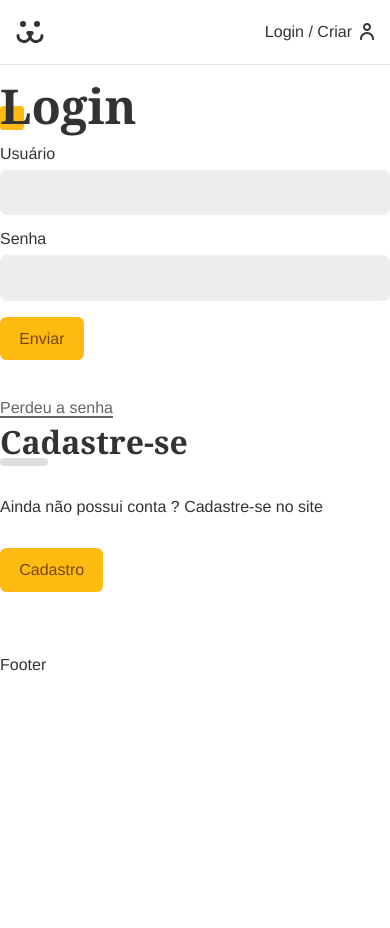
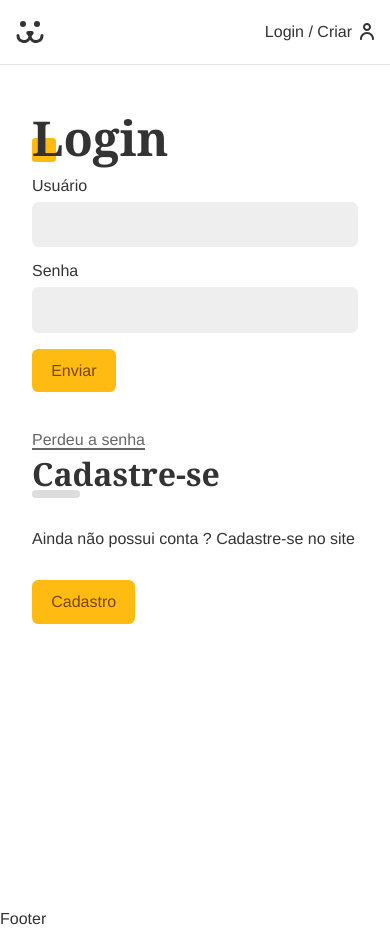
Before and after one commit to TomeCastroJr/projectdogs, a React (Vite) app: page /login in a window 390 px wide. Before the commit the page ends 844 px from the top, so only its background shows below. Built offline with nearby package versions, Linux system fonts and the light colour scheme.

Commit message:
add responsiveness interface login

```diff
--- a/src/Components/Login/Login.jsx
+++ b/src/Components/Login/Login.jsx
@@ -5,13 +5,15 @@
 import { LoginPasswordReset } from './LoginPasswordReset'
 import { useContext } from 'react'
 import { UserContext } from '../../UserContext'
+import styles from './Login.module.css'
 
 export function Login(){
     const { login } = useContext(UserContext)
 
     if(login === true) return <Navigate to="/conta" />
     return(
-        <div>
+        <section className={styles.login}>
+            <div className={styles.forms}>
                 <Routes>
                     <Route path="/"  element={<LoginForm/>} />
                     <Route path="criar" element={<LoginCreate/>} />
@@ -19,5 +21,6 @@
                     <Route path="resetar" element={<LoginPasswordReset/>} />
                 </Routes>
             </div>
+        </section>
     )
 }
--- /dev/null
+++ b/src/Components/Login/Login.module.css
@@ -0,0 +1,30 @@
+.login{
+    display: grid;
+    grid-template-columns: 1fr 1fr;
+    min-height: 100vh;
+    gap: 2rem;
+}
+.login::before{
+    display: block;
+    content: '';
+    background: url('../../Assets/login.jpg') no-repeat;
+    background-position: center center;
+    background-size: cover;
+}
+
+.forms{
+    max-width: 35rem;
+    padding: 2rem;
+}
+
+@media (max-width: 40rem){
+    .login{
+        grid-template-columns: 1fr;
+    }
+    .login::before{
+        display: none;
+    }
+    .forms{
+        width: 100%;
+    }
+}
```
Lines whose indentation alone changed are shown as unchanged.
